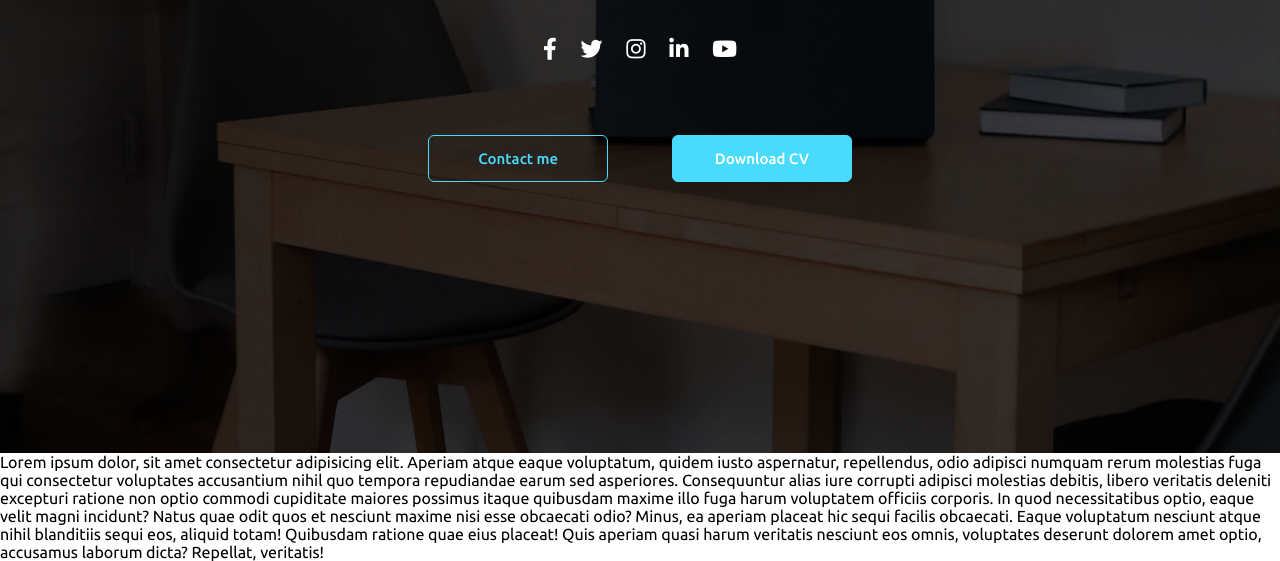
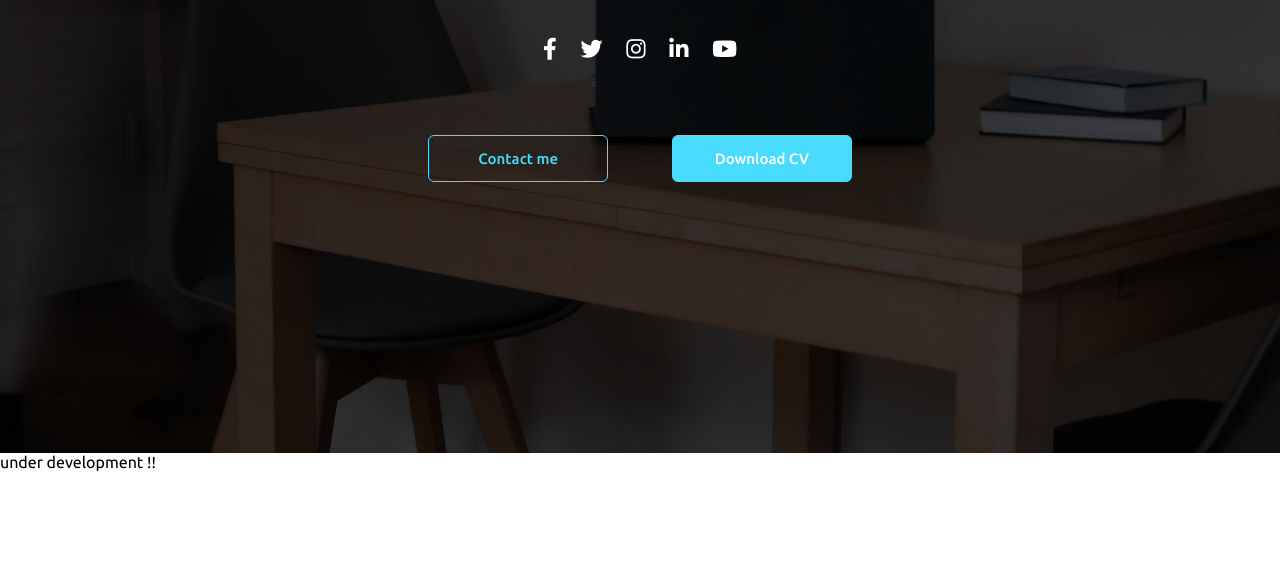
Before and after one commit to GaneshRenuse/GaneshRenuse-Portfolio, a plain HTML site: page index.html in a window 1280 px wide. Shown: the part 347-908 px from the top of the page. After the commit the page ends 818 px from the top, so only its background shows below. Drawn offline with nearby package versions, Linux system fonts and the light colour scheme.

Commit message:
edited file

```diff
--- a/index.html
+++ b/index.html
@@ -52,7 +52,7 @@
   </section>
 
   <p>
-    Lorem ipsum dolor, sit amet consectetur adipisicing elit. Aperiam atque eaque voluptatum, quidem iusto aspernatur, repellendus, odio adipisci numquam rerum molestias fuga qui consectetur voluptates accusantium nihil quo tempora repudiandae earum sed asperiores. Consequuntur alias iure corrupti adipisci molestias debitis, libero veritatis deleniti excepturi ratione non optio commodi cupiditate maiores possimus itaque quibusdam maxime illo fuga harum voluptatem officiis corporis. In quod necessitatibus optio, eaque velit magni incidunt? Natus quae odit quos et nesciunt maxime nisi esse obcaecati odio? Minus, ea aperiam placeat hic sequi facilis obcaecati. Eaque voluptatum nesciunt atque nihil blanditiis sequi eos, aliquid totam! Quibusdam ratione quae eius placeat! Quis aperiam quasi harum veritatis nesciunt eos omnis, voluptates deserunt dolorem amet optio, accusamus laborum dicta? Repellat, veritatis!
+    under development !!
   </p>
 </body>
 </html>
```
